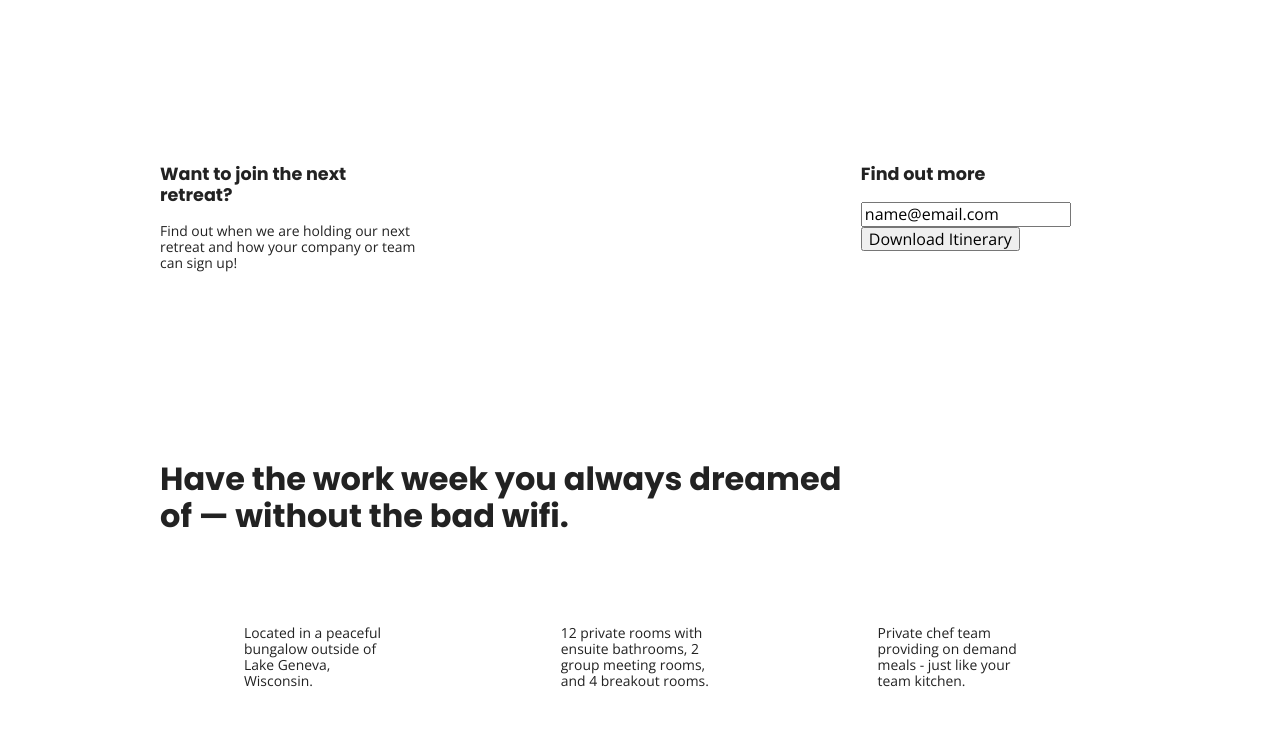
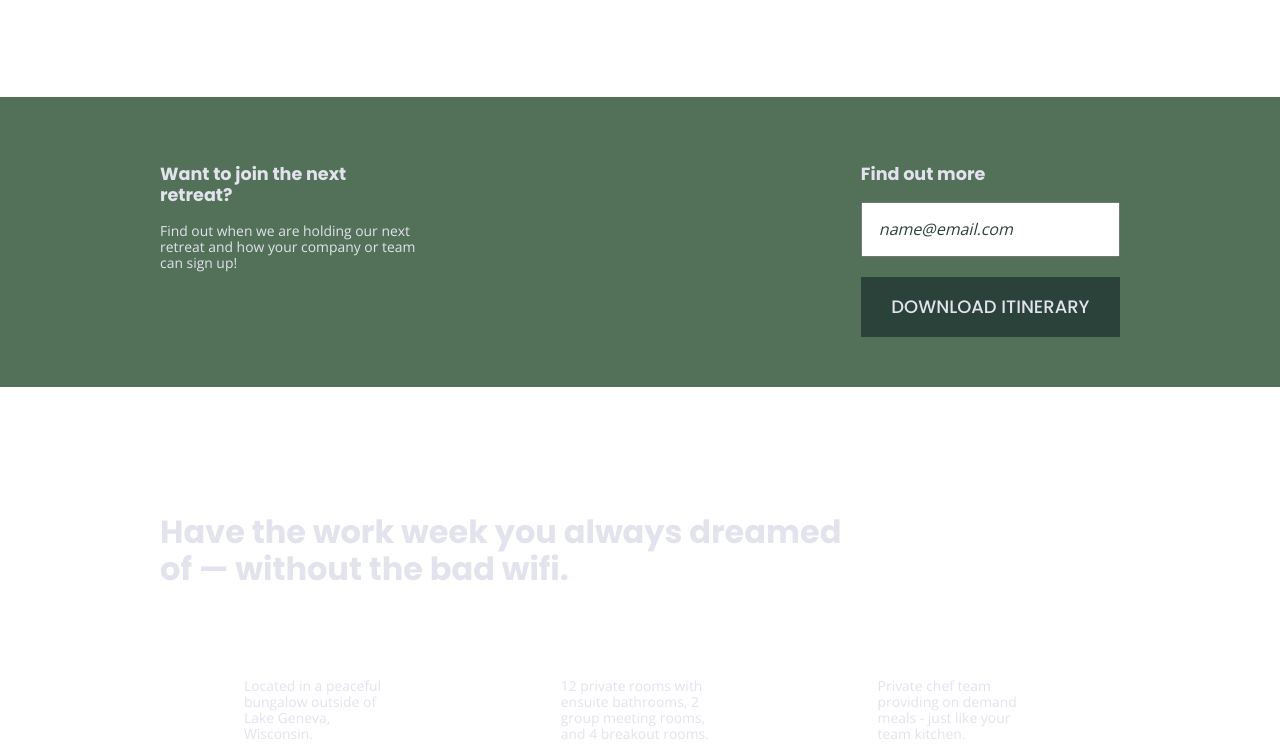
Before and after one commit to achristaldi/206-unplugged, a website built with Parcel: page index.html in a window 1280 px wide. Shown: the part 341-1087 px from the top of the page. Built offline with nearby package versions, Linux system fonts and the light colour scheme.

Commit message:
added colors and alignment

```diff
--- a/css/main.css
+++ b/css/main.css
@@ -112,7 +112,7 @@ body {
 ul, ol {
   font-family: 'Open Sans 700', sans-serif;
   font-size: 1.1em;
-  list-style: none;
+  list-style-type: none;
 }
 
 a {
@@ -123,6 +123,7 @@ a {
 h1 {
   font-family: 'Poppins', sans-serif;
   font-size: 2.25em;
+
 }
 
 h2 {
@@ -172,6 +173,7 @@ footer {
 
 header {
   padding: 15px 0;
+  background-color: #202322;
 }
 
 header .content-wrapper {
@@ -204,6 +206,8 @@ header nav ul {
 
 footer {
   flex-direction: column;
+  background-color: #202322;
+  color: #e2e3ed;
 }
 
 footer p {
@@ -233,6 +237,33 @@ footer .social-icons p {
 
 footer .copyright {
   margin: 20px 0;
+  text-align: center;
+}
+
+aside .form {
+  margin-top: 30px;
+}
+
+input[type=text] {
+  box-sizing: border-box;
+  width: 100%;
+  color: #2a423a;
+  font-style: italic;
+  padding: 1em;
+}
+
+input[type=button] {
+  width: 100%;
+  padding: 20px 0;
+  margin-top: 20px;
+  background-color: #2a423a;
+  font-family: 'Poppins', Helvetica, Arial, sans-serif;
+  font-weight: 500;
+  font-size: 1.125em;
+  color: #e2e3ed;
+  border: none;
+  text-align: center;
+  text-transform: uppercase;
 }
 
 /* -------------------- Mobile Styles - Homepage -------------------- */
@@ -245,6 +276,10 @@ footer .copyright {
   flex-flow: row wrap;
 }
 
+.hero-area h1 {
+  color: #e2e3ed;
+}
+
 /* Aside */
 
 aside {
@@ -252,6 +287,8 @@ aside {
   justify-content: center;
   align-items: center;
   flex-flow: row wrap;
+  background-color: #527158;
+  color: #e2e3ed;
 }
 
 /* Features */
@@ -264,6 +301,8 @@ aside {
 
 .features h2 {
   margin-bottom: 60px;
+  color: #e2e3ed;
+
 }
 
 .features article {
@@ -276,6 +315,7 @@ aside {
   justify-content: center;
   align-items: center;
   flex-flow: row wrap;
+  color: #e2e3ed;
 }
 
 .features p {
@@ -288,15 +328,22 @@ aside {
   display: flex;
   justify-content: center;
   flex-flow: row wrap;
+  background-color: #2a423a;
 }
 
 .reviews h2 {
   margin-bottom: 40px;
+  color: #e2e3ed;
 }
 
 .reviews h3 {
   width: 55%;
   margin: 20px 0;
+  color: #e2e3ed;
+}
+
+.reviews p {
+  color: #e2e3ed;
 }
 
 /* ==========================================================================
```
